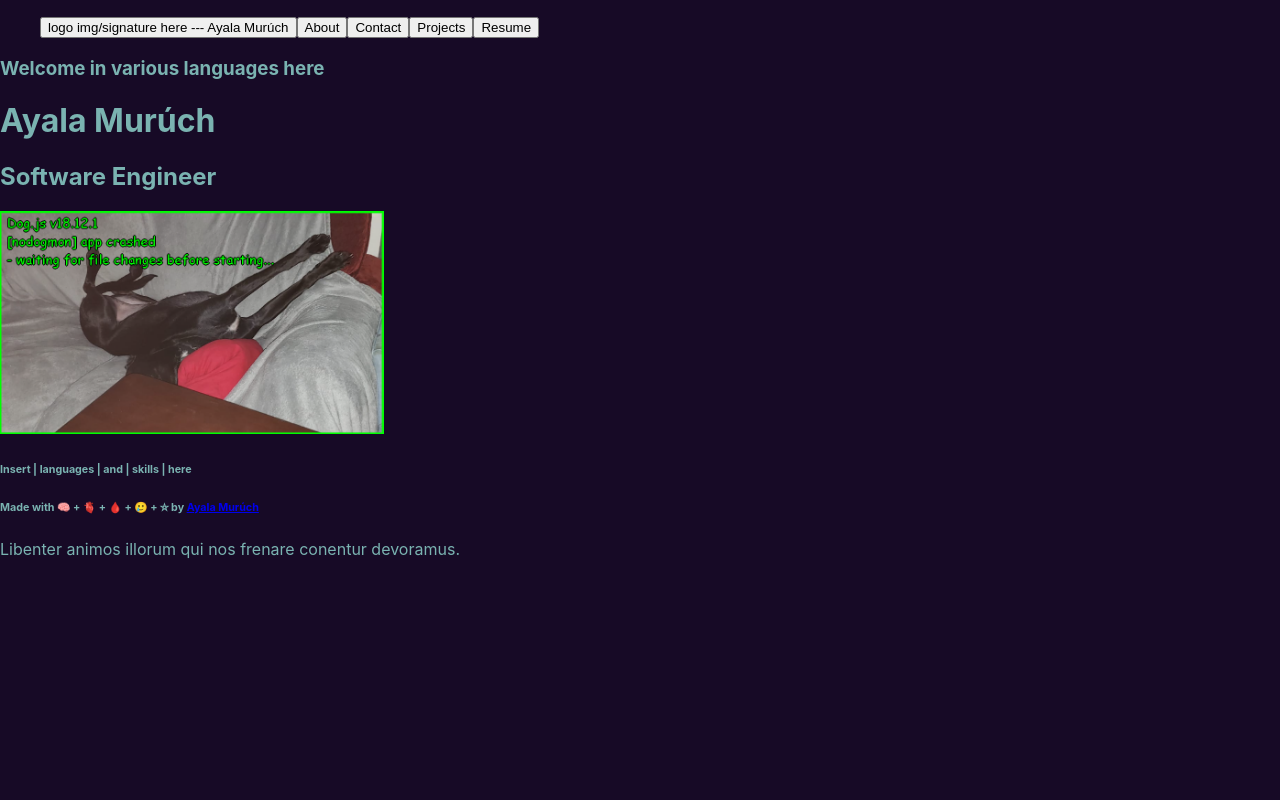
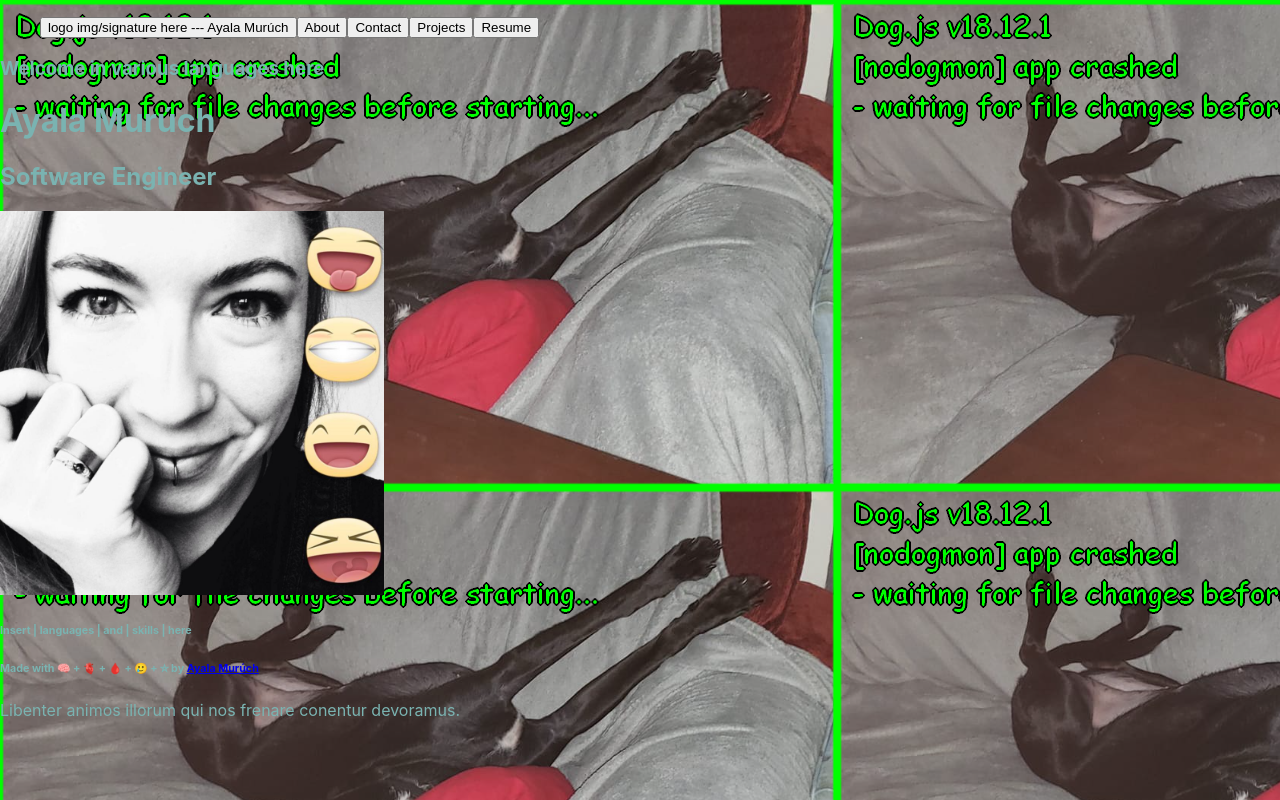
Before and after one commit to ayamur/AMuruch-Portfolio, a React (Create React App) app: page / in a window 1280 px wide. Built offline with nearby package versions, Linux system fonts and the light colour scheme.

Commit message:
add background image placeholder

```diff
--- a/src/App.css
+++ b/src/App.css
@@ -14,7 +14,6 @@
 }
 
 .App-header {
-  background-color: #282c34;
   min-height: 100vh;
   display: flex;
   flex-direction: column;
@@ -38,8 +37,9 @@
 }
 
 body {
-  background-color: #170a26;
   color: #7ab3b1;
+  background-image: url('/public/dogexe.png');
+  background-repeat: repeat;
 }
 
 img {
--- a/src/App.js
+++ b/src/App.js
@@ -32,5 +32,4 @@ function App() {
 }
 
 
-
 export default App;
--- a/src/pages/About.jsx
+++ b/src/pages/About.jsx
@@ -2,10 +2,10 @@
 function About() {
   return (
     <>
+
     <h1>About Ayala Murúch</h1>
     <h2>Software Engineer with a Background in Design, Non-Profits, and Game Testing Passionate about Coding, Cryptids, and Uplifting Others! </h2>
     <h2>--put in lots of versions of hello in various languages here--</h2>
-    <img src='itsame_ayalamuruch.jpg' id='itsame' alt='my face' />
     <p>I am currently working through General Assembly’s software engineer immersion program. This program is fast-paced and intense, but participating is really allowing me to hone in on my strengths and use them to gain a variety of new skills and growth in a supportive environment.
       </p><p>
 I have always been passionate about uplifting the moods and spirits of others when possible, with my strong empathy and compassion traits. While I am creative and enthusiastic, this program is allowing me to pursue other avenues of thinking and processing information with a more logical approach. Even most recently I learned a valuable lesson about the importance of celebrating small victories, personal and professional, in the midst of larger endeavors.
@@ -18,5 +18,4 @@ My biggest goal is to continue to pursue my own career path in the field of tech
   )
 }
 
-
 export default About
--- a/src/pages/Home.jsx
+++ b/src/pages/Home.jsx
@@ -4,7 +4,7 @@ function Home() {
     <h3> Welcome in various languages here </h3>
     <h1>Ayala Murúch</h1>
     <h2>Software Engineer</h2>
-    <img id='home' src='dogexe.png' alt="placeholder" />
+    <img src='itsame_ayalamuruch.jpg' id='itsame' alt='my face' />
     </>
   )
 }
```
Lines whose indentation alone changed are shown as unchanged.
